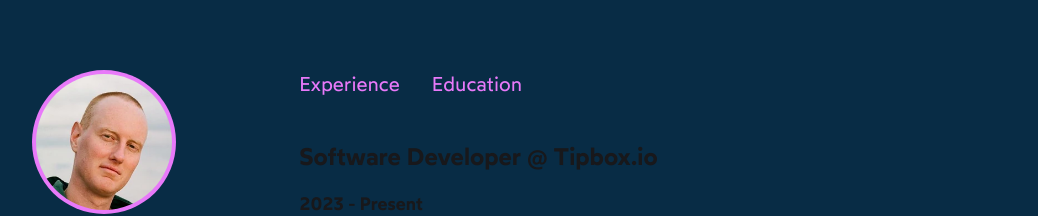
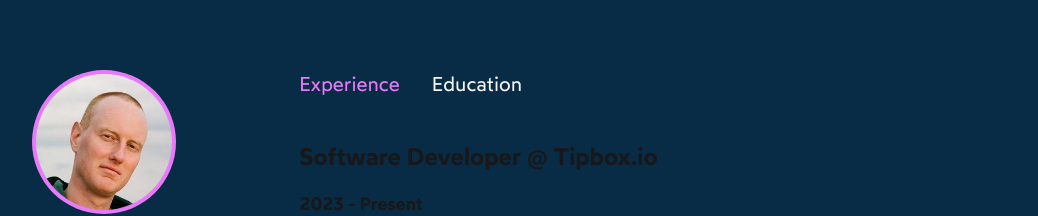
Before and after one commit to GVPproj/grahamvanpelt.dev, a Next.js app: page /cv in a window 1280 px wide. Shown: the part 146-362 px from the top of the page, without its empty margins (120-1158 px from the left). Built offline with nearby package versions, Linux system fonts and the light colour scheme.

Commit message:
fix: CvNav active styles, blog posts by date descending

```diff
--- a/src/app/blog/page.tsx
+++ b/src/app/blog/page.tsx
@@ -6,10 +6,11 @@ const Blog = async () => {
   const { items: posts } = await pb.collection('markdownPosts').getList(1, 50, {
     filter: 'created >= "2022-01-01 00:00:00"',
     fields: 'id, title, slug, created',
+    sort: '-created',
   })
 
   return (
-    <section className="flex flex-col gap-4">
+    <section className="flex flex-col gap-12">
       <>
         {posts.map((post) => {
           return (
--- a/src/app/components/CvNav.tsx
+++ b/src/app/components/CvNav.tsx
@@ -13,25 +13,24 @@ const CvNav = () => {
         href={currentPath === '/cv' ? '/cv' : '.'}
         // replace
         // end
-        // className={({ isActive }) =>
-        //   isActive
-        //     ? 'text-skin-accent no-underline'
-        //     : 'text-skin-base no-underline'
-        // }
+        className={
+          currentPath === '/cv'
+            ? 'text-skin-accent no-underline'
+            : 'text-skin-base no-underline'
+        }
       >
         Experience
       </Link>
       <Link
         href={currentPath === '/cv/education' ? 'education' : 'cv/education'}
-
         // href="cv/education"
         // end
         // preventScrollReset
-        // className={({ isActive }) =>
-        //   isActive
-        //     ? 'text-skin-accent no-underline'
-        //     : 'text-skin-base no-underline'
-        // }
+        className={
+          currentPath === '/cv/education'
+            ? 'text-skin-accent no-underline'
+            : 'text-skin-base no-underline'
+        }
       >
         Education
       </Link>
```
